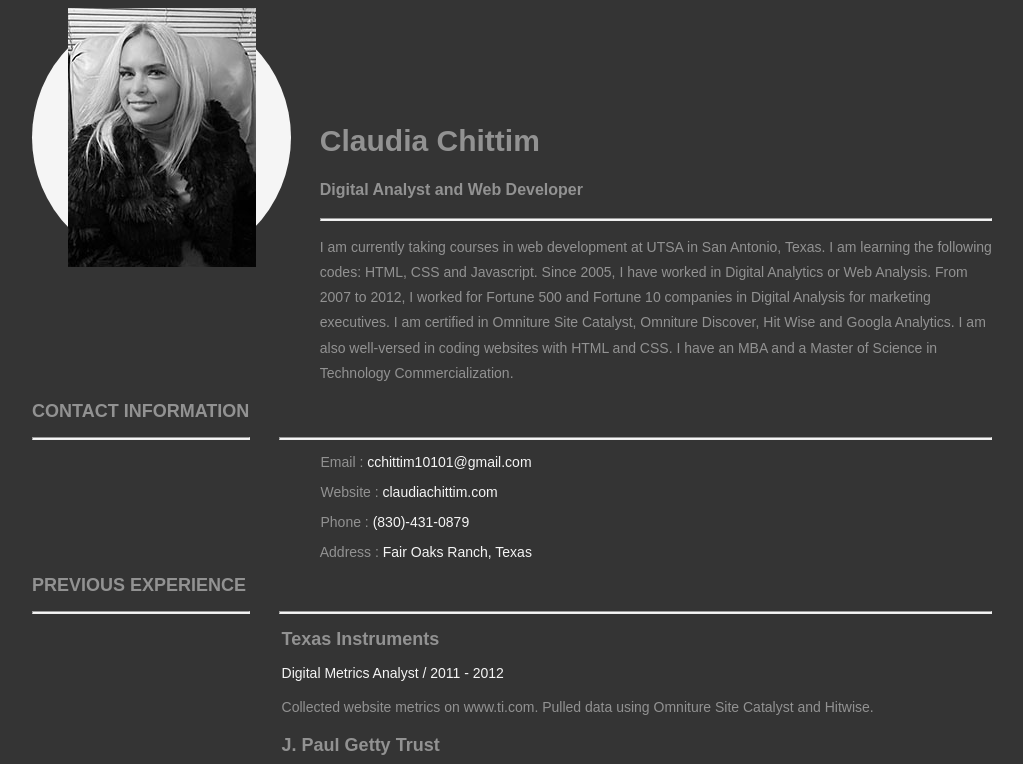
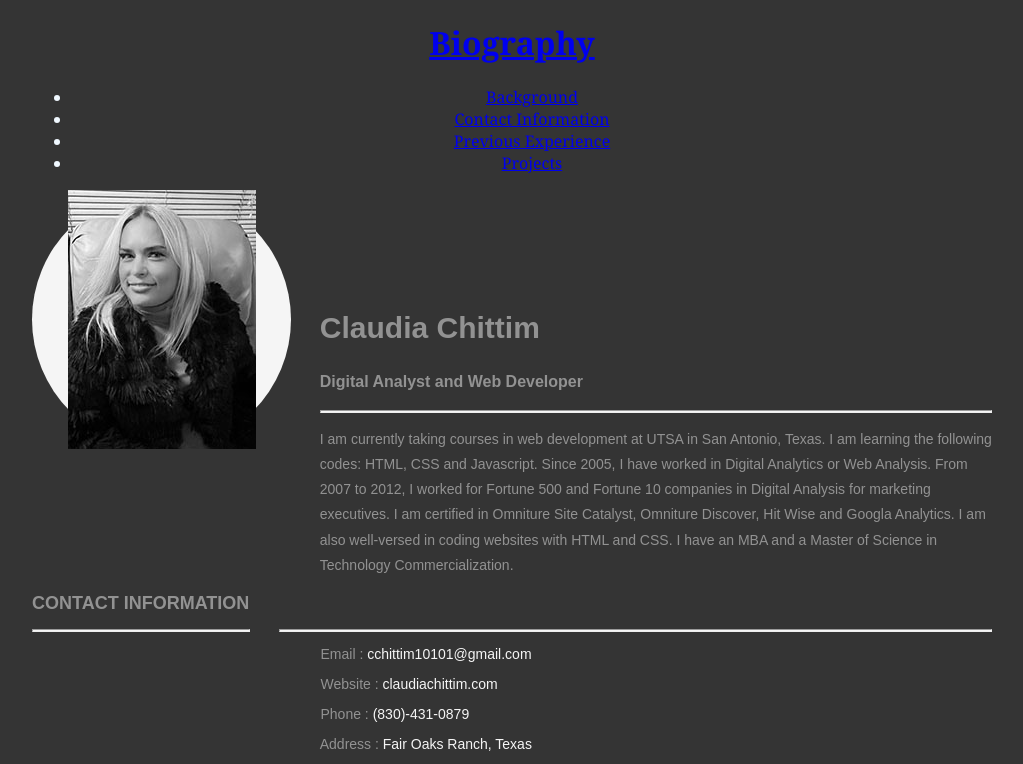
Before and after one commit to c0y01202/Biography_Page, a plain HTML site: page Index.html in a window 1280 px wide. Shown: the top 764 px of the page, without its empty margins (128-1151 px from the left). Drawn offline with Linux system fonts and the light colour scheme.

Commit message:
modified nav

```diff
--- a/Index.html
+++ b/Index.html
@@ -10,13 +10,42 @@
 
 <!-- Header content -->
 <body>
+    <!-- navigation -->
+    <header>
+      <h1>
+        <a href="/">
+          Biography
+        </a>
+      </h1>
+      <nav>
+        <!-- Unordered list element -->
+        <ul>
+          <!-- List item element-->
+          <li>
+            <!-- Anchor element -->
+            <a href="#profileHeder">Background</a>
+          </li>
+          <li>
+            <a href="#section1">Contact Information</a>
+          </li>
+          <li>
+            <a href="#section2">Previous Experience</a>
+          </li>
+          <li>
+            <a href="externalResourcesNav">Projects</a>
+          </li>
+        </ul>
+      </nav>
+    </header>
 <header>
 </div>
 <div class="profilePhoto">
   <!-- Profile photo -->
   <img src="Images\IMG_9495.jpg" alt="sample"> </div>
+
 <!-- Identity details -->
 <section class="profileHeader">
+  <section id="profileHeader" class="intro">
   <h1>Claudia Chittim</h1>
   <h3>Digital Analyst and Web Developer</h3>
   <hr>
@@ -28,8 +57,10 @@
 </header>
 <!-- content -->
 <section class="mainContent">
+
   <!-- Contact details -->
   <section class="section1">
+    <section id="section1" class="section1">
     <h2 class="sectionTitle">Contact Information</h2>
     <hr class="sectionTitleRule">
     <hr class="sectionTitleRule2">
@@ -40,26 +71,32 @@
       <p><span>&nbsp; &nbsp; &nbsp; &nbsp; &nbsp; Address :</span> Fair Oaks Ranch, Texas</p>
     </div>
   </section>
+
   <!-- Previous experience details -->
   <section class="section2">
     <h2 class="sectionTitle">Previous Experience</h2>
     <hr class="sectionTitleRule">
     <hr class="sectionTitleRule2">
+    <section id="section2"
+
     <!-- First Title & company details  -->
     <article class="section2Content">
       <h2 class="sectionContentTitle">Texas Instruments</h2>
       <h3 class="sectionContentSubTitle">Digital Metrics Analyst / 2011 - 2012</h3>
       <p class="sectionContent"> Collected website metrics on www.ti.com. Pulled data using Omniture Site Catalyst and Hitwise. </p>
     </article>
+
     <!-- Second Title & company details  -->
     <article class="section2Content">
       <h2 class="sectionContentTitle"> J. Paul Getty Trust</h2>
       <h3 class="sectionContentSubTitle">Position / April 2005 - October 2007</h3>
       <p class="sectionContent"> Developed Getty Games using Net Genesis and by conducting usability evaluations on over 200 participants. </p>
     </article>
-    <!-- Replicate the above Div block to add more title and company details -->
+    <!-- Replicate the above Div block to add more title and company details in the future-->
   </section>
+
   <!-- Links to expore your past projects and download your CV -->
+  <section class="externalResourcesNav>
   <aside class="externalResourcesNav">
     <div class="externalResources"> <a href="https://www.linkedin.com/in/cchittim/" title="LinkedIn Profile">LinkedIn Profile</a> </div>
     <span class="stretch"></span>
```
Also changed, not shown: 1 other file.
